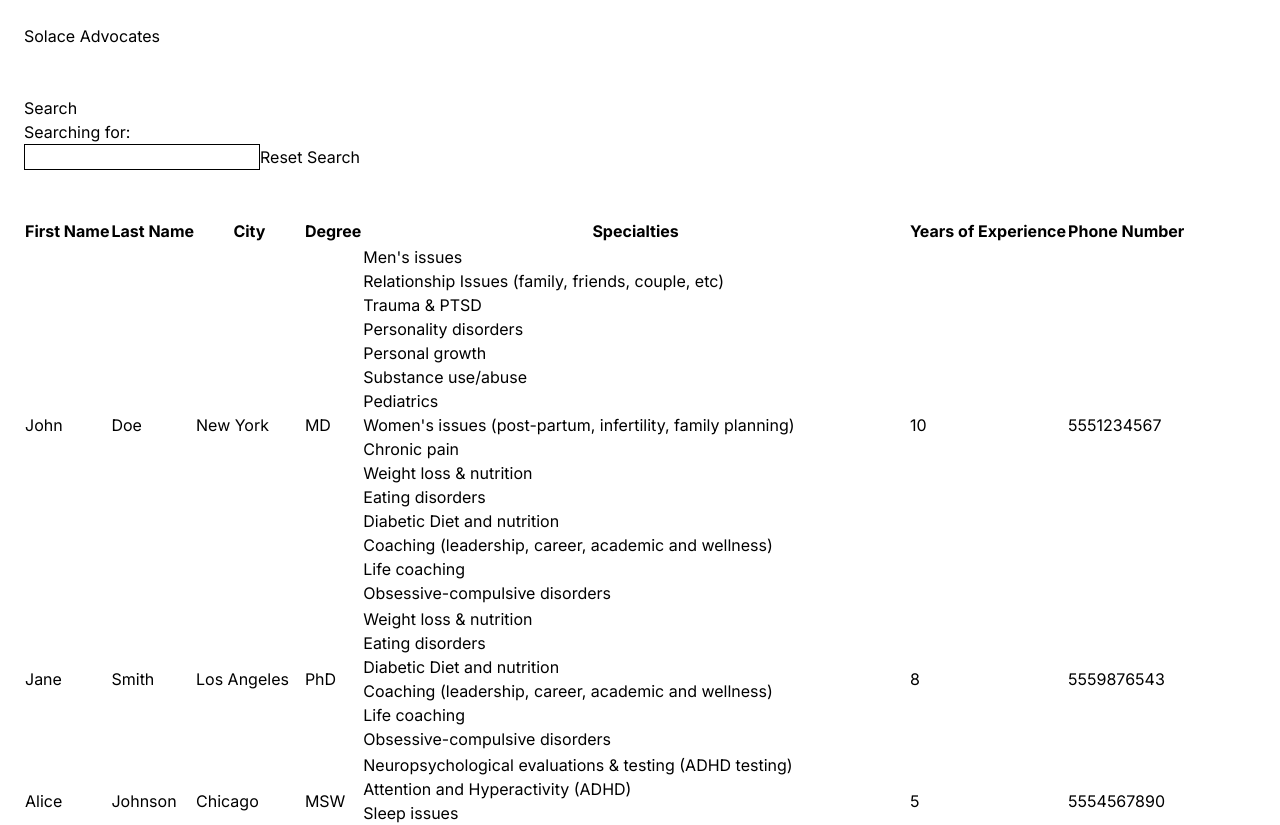
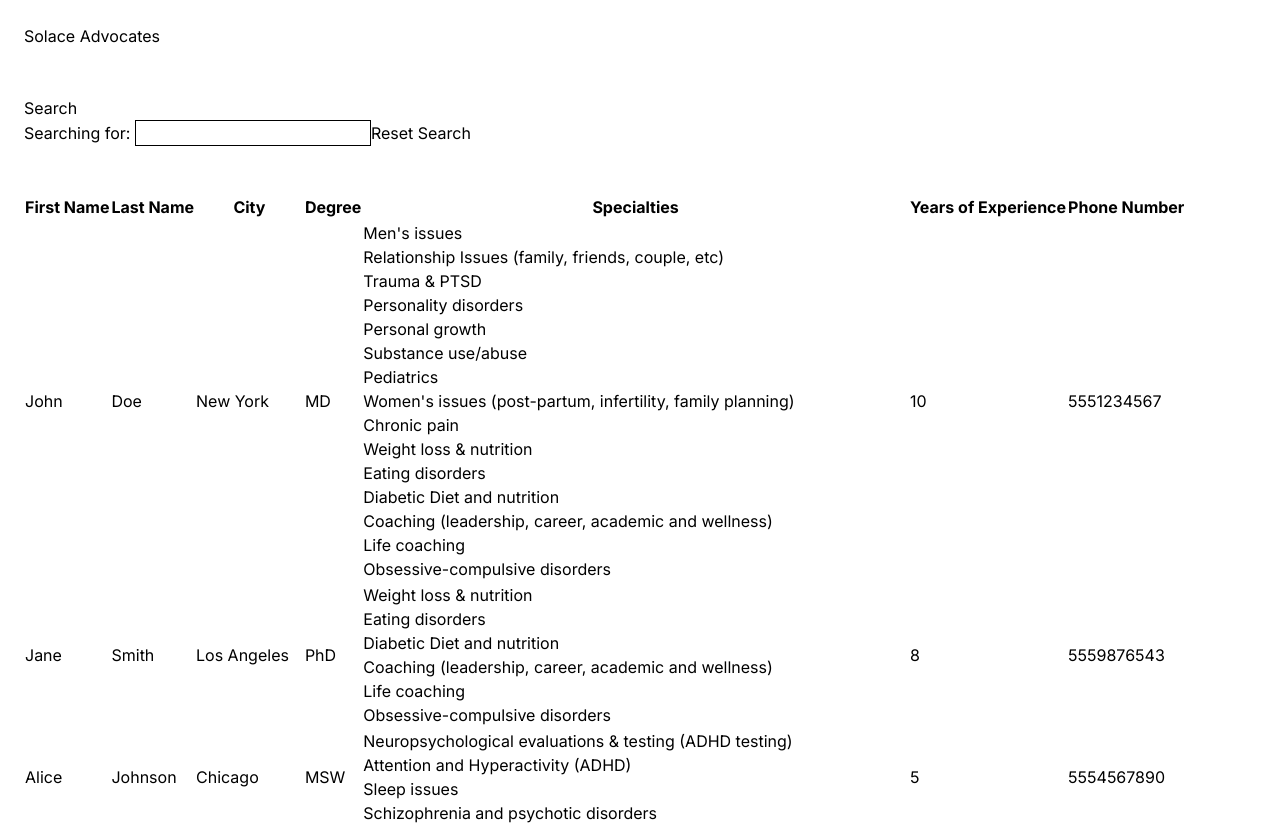
Before and after one commit to jennyvallon/solace-candidate-assignment-main, a Next.js app: page / in a window 1280 px wide. Shown: the top 825 px of the page. Built offline with nearby package versions, Linux system fonts and the light colour scheme.

Commit message:
more semantic html

```diff
--- a/src/app/page.tsx
+++ b/src/app/page.tsx
@@ -66,10 +66,10 @@ export default function Home() {
       <br />
       <br />
       <div>
-        <p>Search</p>
-        <p>
-          Searching for: <span id="search-term">{searchTerm}</span>
-        </p>
+        <h2>Search</h2>
+        <label htmlFor="search-input">
+          Searching for: <output id="search-term">{searchTerm}</output>
+        </label>
         <input style={{ border: "1px solid black" }} onChange={onChange} />
         <button onClick={onClick}>Reset Search</button>
       </div>
```
